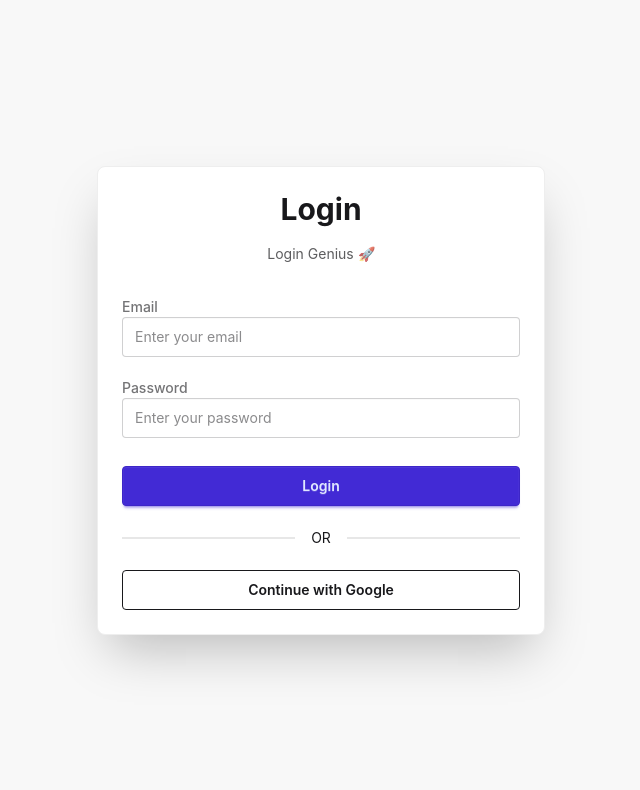
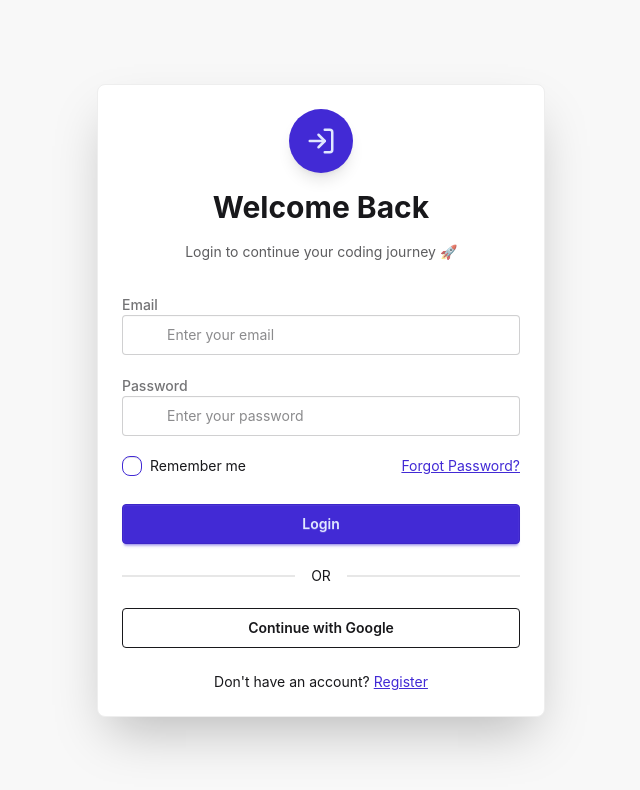
Before and after one commit to Keshav0543/Leetcode-Frontend, a React app: page /login in a window 1280 px wide. Shown: the top 790 px of the page, without its empty margins (319-959 px from the left). Built offline with nearby package versions, Linux system fonts and the light colour scheme; the HTML template or start-up script is replaced by a standard one.

Commit message:
Update12-07-26

```diff
--- a/package.json
+++ b/package.json
@@ -11,10 +11,14 @@
   },
   "dependencies": {
     "@hookform/resolvers": "^5.4.0",
+    "@reduxjs/toolkit": "^2.12.0",
     "@tailwindcss/vite": "^4.3.2",
+    "axios": "^1.18.1",
+    "lucide-react": "^1.24.0",
     "react": "^19.2.7",
     "react-dom": "^19.2.7",
     "react-hook-form": "^7.80.0",
+    "react-redux": "^9.3.0",
     "react-router": "^8.1.0",
     "tailwindcss": "^4.3.2",
     "zod": "^4.4.3"
--- a/src/Pages/LoginPage.jsx
+++ b/src/Pages/LoginPage.jsx
@@ -2,11 +2,12 @@ import { useForm } from "react-hook-form";
 import { zodResolver } from "@hookform/resolvers/zod";
 import { z } from "zod";
 import { Link } from "react-router";
+import { Mail, Lock, LogIn } from "lucide-react";
 
-//SchemaValidation For signupform
-const Signupschema = z.object({
+// Schema Validation
+const LoginSchema = z.object({
   emailId: z.email("Invalid Email..."),
-  password: z.string().min(8, "Password is to weak..."),
+  password: z.string().min(8, "Password is too weak..."),
 });
 
 
@@ -16,40 +17,56 @@ function LoginPage() {
     handleSubmit,
     formState: { errors },
   } = useForm({
-    resolver: zodResolver(Signupschema),
+    resolver: zodResolver(LoginSchema),
   });
 
   return (
     <div className="min-h-screen bg-base-200 flex items-center justify-center px-4">
       <div className="card w-full max-w-md bg-base-100 shadow-2xl border border-base-300">
         <div className="card-body">
+
+          {/* Login Icon */}
+          <div className="flex justify-center mb-2">
+            <div className="w-16 h-16 rounded-full bg-primary text-primary-content flex items-center justify-center shadow-lg">
+              <LogIn size={30} />
+            </div>
+          </div>
+
+          {/* Heading */}
           <h2 className="text-3xl font-bold text-center mb-2">
-            Login
+            Welcome Back
           </h2>
 
           <p className="text-center text-base-content/70 mb-6">
-            Login Genius 🚀
+            Login to continue your coding journey 🚀
           </p>
 
+          {/* Form */}
           <form
             onSubmit={handleSubmit((data) => console.log(data))}
             className="space-y-5"
           >
-
             {/* Email */}
             <div>
               <label className="label">
                 <span className="label-text font-medium">Email</span>
               </label>
 
+              <div className="relative">
+                <Mail
+                  size={18}
+                  className="absolute left-4 top-1/2 -translate-y-1/2 text-base-content/60"
+                />
+
                 <input
                   type="email"
                   placeholder="Enter your email"
-                className={`input input-bordered w-full ${
+                  className={`input input-bordered w-full pl-11 ${
                     errors.emailId ? "input-error" : ""
                   }`}
                   {...register("emailId")}
                 />
+              </div>
 
               {errors.emailId && (
                 <p className="text-error text-sm mt-1">
@@ -64,14 +81,21 @@ function LoginPage() {
                 <span className="label-text font-medium">Password</span>
               </label>
 
+              <div className="relative">
+                <Lock
+                  size={18}
+                  className="absolute left-4 top-1/2 -translate-y-1/2 text-base-content/60"
+                />
+
                 <input
                   type="password"
                   placeholder="Enter your password"
-                className={`input input-bordered w-full ${
+                  className={`input input-bordered w-full pl-11 ${
                     errors.password ? "input-error" : ""
                   }`}
                   {...register("password")}
                 />
+              </div>
 
               {errors.password && (
                 <p className="text-error text-sm mt-1">
@@ -80,21 +104,52 @@ function LoginPage() {
               )}
             </div>
 
-            <button type="submit" className="btn btn-primary w-full mt-2">
+            {/* Remember Me & Forgot Password */}
+            <div className="flex justify-between items-center text-sm">
+              <label className="flex items-center gap-2 cursor-pointer">
+                <input
+                  type="checkbox"
+                  className="checkbox checkbox-primary checkbox-sm"
+                />
+                Remember me
+              </label>
+
+              <Link
+                to="/forgot-password"
+                className="link link-primary"
+              >
+                Forgot Password?
+              </Link>
+            </div>
+
+            {/* Login Button */}
+            <button
+              type="submit"
+              className="btn btn-primary w-full mt-2"
+            >
               Login
             </button>
           </form>
 
           <div className="divider">OR</div>
 
+          {/* Google Login */}
           <button className="btn btn-outline w-full">
             Continue with Google
           </button>
+
+          {/* Register Link */}
+          <p className="text-center text-sm mt-4">
+            Don't have an account?{" "}
+            <Link to="/register" className="link link-primary">
+              Register
+            </Link>
+          </p>
+
         </div>
       </div>
     </div>
   );
 }
 
-
 export default LoginPage;
--- /dev/null
+++ b/src/utils/axiosClient.js
@@ -0,0 +1,11 @@
+import axios from "axios";
+
+const axiosClient= axios.create({
+    baseURL: 'http://localhost:3000',
+    withCredentials:true,
+    headers:{
+        'Content-Type':'application/json'
+    }
+});
+
+export default axiosClient;
```
Also changed, not shown: src/authSlice.js (added), 1 other file (tests, documents, lock files or other folders). Lines whose indentation alone changed are shown as unchanged.
